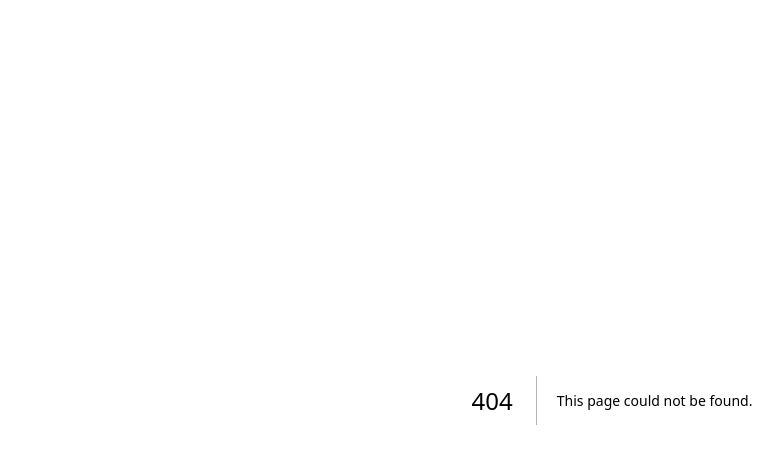
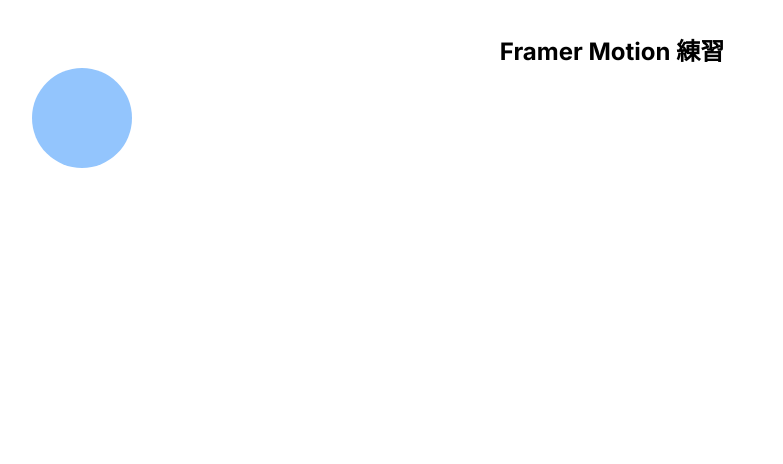
Before and after one commit to ryuta09/nextjs-testing-environment, a Next.js app: page /framer-motion in a window 1280 px wide. Before the commit this address had no page. Shown: the top 464 px of the page, without its empty margins (28-811 px from the left). Built offline with nearby package versions, Linux system fonts and the light colour scheme.

Commit message:
feat: サーバーアクションの挙動の確認

```diff
--- /dev/null
+++ b/app/framer-motion/page.tsx
@@ -0,0 +1,25 @@
+"use client";
+
+import { AnimatePresence, motion } from "framer-motion";
+import { useId, useState } from "react";
+
+export default function FramerMotion() {
+  const [isOpen, setIsOpen] = useState<boolean>(false);
+  function handleClick() {
+    setIsOpen((prev) => !prev);
+    console.log(isOpen);
+  }
+  return (
+    <div className="max-w-[1200px] mx-auto h-screen mt-9">
+      <h1 className="text-2xl font-bold text-center">Framer Motion 練習</h1>
+
+      <motion.div
+        className={`w-[100px] h-[100px] bg-blue-300 rounded-full translate-x-5 ${
+          isOpen ? "translate-x-5" : "translate-x-0"
+        }`}
+        layout
+        onClick={handleClick}
+      ></motion.div>
+    </div>
+  );
+}
--- a/app/page.tsx
+++ b/app/page.tsx
@@ -1,12 +1,15 @@
 import Image from "next/image";
 import Link from "next/link";
+import RscPage from "./rsc/page";
 
 export default function Home() {
   return (
     <>
-    <main className="max-w-[1000px] w-full mx-auto my-5">
+    <main className="max-w-[1000px] w-full mx-auto my-5 flex gap-6">
       <Link href='./tailwindvariants' className="inline-block px-4 py-2 bg-slate-300 rounded-md">TailwindVariants</Link>
       <Link href='./zustand' className="inline-block px-4 py-2 bg-red-300 rounded-md">Zustand</Link>
+      <Link href='./framer-motion' className="inline-block px-4 py-2 bg-red-300 rounded-md">FramerMotion</Link>
+      <Link href={'./rsc'} className="inline-block px-4 py-2 bg-blue-300 rounded-md">RSC</Link>
     </main>
     </>
   );
--- /dev/null
+++ b/app/rsc/page.tsx
@@ -0,0 +1,15 @@
+export default function RscPage() {
+  const formAction = async () => {
+    "use server"
+    console.log("server action");
+  }
+  return(
+    <>
+    <div className="flex  items-center justify-center mt-10">
+      <form action={formAction}>
+        <button className="px-4 py-2 border-2 rounded-md border-red-400">Increment</button>
+      </form>
+    </div>
+    </>
+  )
+}
--- a/package.json
+++ b/package.json
@@ -9,6 +9,7 @@
     "lint": "next lint"
   },
   "dependencies": {
+    "framer-motion": "^11.5.4",
     "next": "14.2.5",
     "react": "^18",
     "react-dom": "^18",
```
Also changed, not shown: 1 other file (tests, documents, lock files or other folders).
